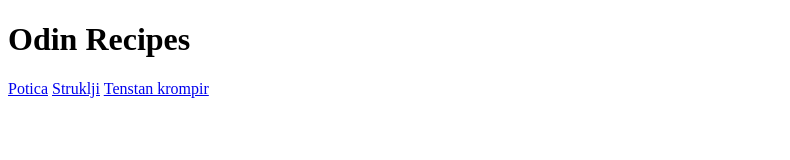
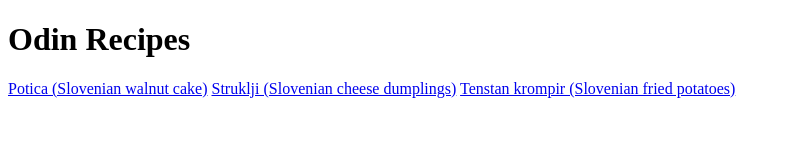
Before and after one commit to tnrdkvc/odin-recipes, a plain HTML site: page index.html in a window 1280 px wide. Shown: the whole page, without its empty margins (0-790 px from the left). Drawn offline with Linux system fonts and the light colour scheme.

Commit message:
Add details of recipes
Included Description, Ingredients and Steps to each of the recipe. Also added the English translation of the recipes on homepage.

```diff
--- a/index.html
+++ b/index.html
@@ -7,8 +7,8 @@
 </head>
 <body>
   <h1>Odin Recipes</h1>
-    <a href="./recipes/potica.html">Potica</a>
-    <a href="recipes/struklji.html">Struklji</a>
-    <a href="recipes/tenstankrompir.html">Tenstan krompir</a>
+    <a href="./recipes/potica.html">Potica (Slovenian walnut cake)</a>
+    <a href="recipes/struklji.html">Struklji (Slovenian cheese dumplings)</a>
+    <a href="recipes/tenstankrompir.html">Tenstan krompir (Slovenian fried potatoes)</a>
 </body>
 </html>
```
